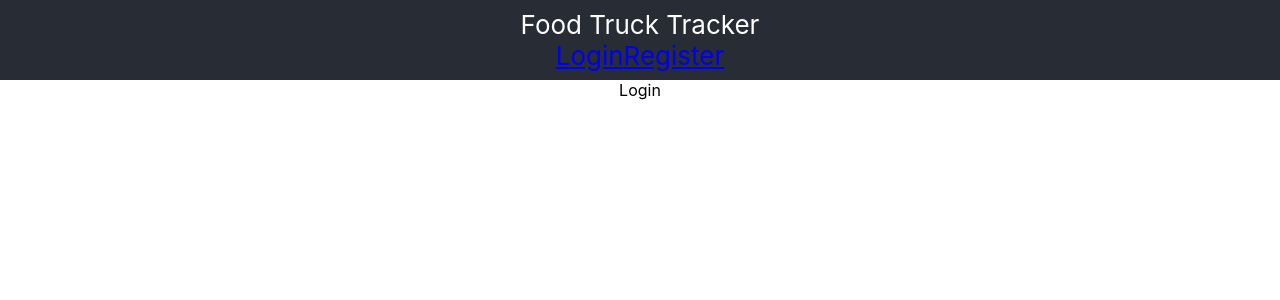
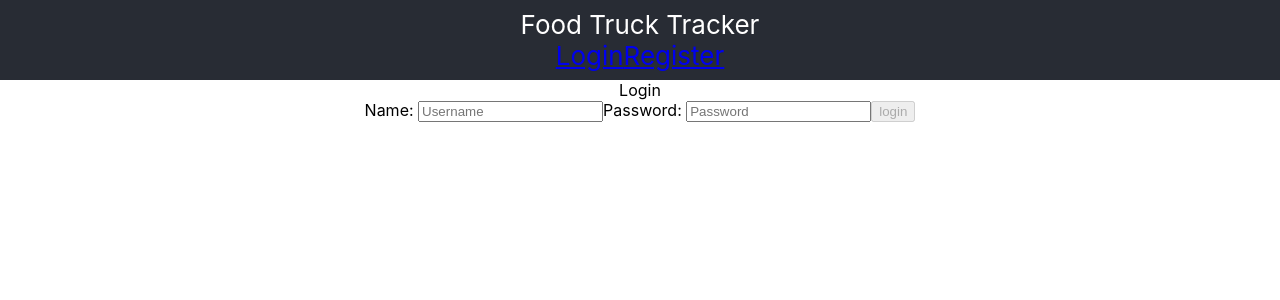
Before and after one commit to kplynds/BW-Food-Truck, a React (Create React App) app in the folder app/: page /login in a window 1280 px wide. Shown: the top 300 px of the page. Built offline with nearby package versions, Linux system fonts and the light colour scheme.

Commit message:
Functional login page

```diff
--- a/app/package.json
+++ b/app/package.json
@@ -15,7 +15,8 @@
     "redux": "^4.0.5",
     "redux-thunk": "^2.3.0",
     "styled-components": "^5.2.1",
-    "web-vitals": "^0.2.4"
+    "web-vitals": "^0.2.4",
+    "yup": "^0.29.3"
   },
   "scripts": {
     "start": "react-scripts start",
--- a/app/src/components/Login.js
+++ b/app/src/components/Login.js
@@ -1,8 +1,97 @@
-import React from 'react';
+import React, { useState, useEffect } from 'react';
+import styled from 'styled-components';
+import * as yup from 'yup';
 
 const Login = () => {
+    const [loginState, setLoginState] = useState({
+        username: '',
+        password: '',
+    });
+
+    const [errors, setErrors] = useState({
+        username: '',
+        password: '',
+    });
+
+    const [btnDisabled, setBtnDisabled] = useState('');
+
+    const loginSchematics = yup.object().shape({
+        username: yup
+        .string()
+        .trim()
+        .required('Enter valid username').min(10, '10 character minimum').max(20,' and 20 character maximum'),
+
+        password: yup.string()
+        .trim()
+        .required('Enter correct password').min(8, 'Minimum 8 of characters').max(20,'But a maximum of 20')
+    });
+
+    useEffect(() => {
+        console.log('The login form has been input.')
+        loginSchematics.isValid(loginState).then((valid) => {
+            setBtnDisabled(!valid);
+        });
+    }, [loginState]);
+
+    function validateChange(e) {
+        yup.reach(loginSchematics, e.target.name).validate(e.target.value)
+        .then(() =>{
+            setErrors({...errors, [e.target.name]: ''})
+        })
+        .catch(err => {
+            console.log(err);
+            setErrors({...errors, [e.target.name]: ''});
+        })
+    }
+
+    function inputChange(e) {
+        e.persist()
+        const loginData = {
+            ...loginState,
+            [e.target.name]: e.target.value,
+        };
+        validateChange(e)
+        setLoginState(loginData);
+    }
+
+    const onSubmit = (e) => {
+        e.preventDefault();
+    }
+
     return (
-        <div>Login</div>
+        <div id='container'>
+            <div>Login</div>
+            <form onSubmit={onSubmit}>
+                <label htmlFor='name'>
+                    Name:&nbsp;
+                    <input
+                    type='text'
+                    name='username'
+                    id='username'
+                    placeholder='Username'
+                    value={loginState.username}
+                    onChange={inputChange}
+                    />
+                </label>
+                <label htmlFor='password'>
+                    Password:&nbsp;
+                    <input
+                    type='password'
+                    name='password'
+                    id='password'
+                    placeholder='Password'
+                    value={loginState.password}
+                    onChange={inputChange}
+                    />
+                </label>
+
+
+                <button disabled={btnDisabled} type='submit'>
+                    login
+                </button>
+            </form>
+        </div>
+
     )
 }
 
```
Also changed, not shown: 1 other file (tests, documents, lock files or other folders).
